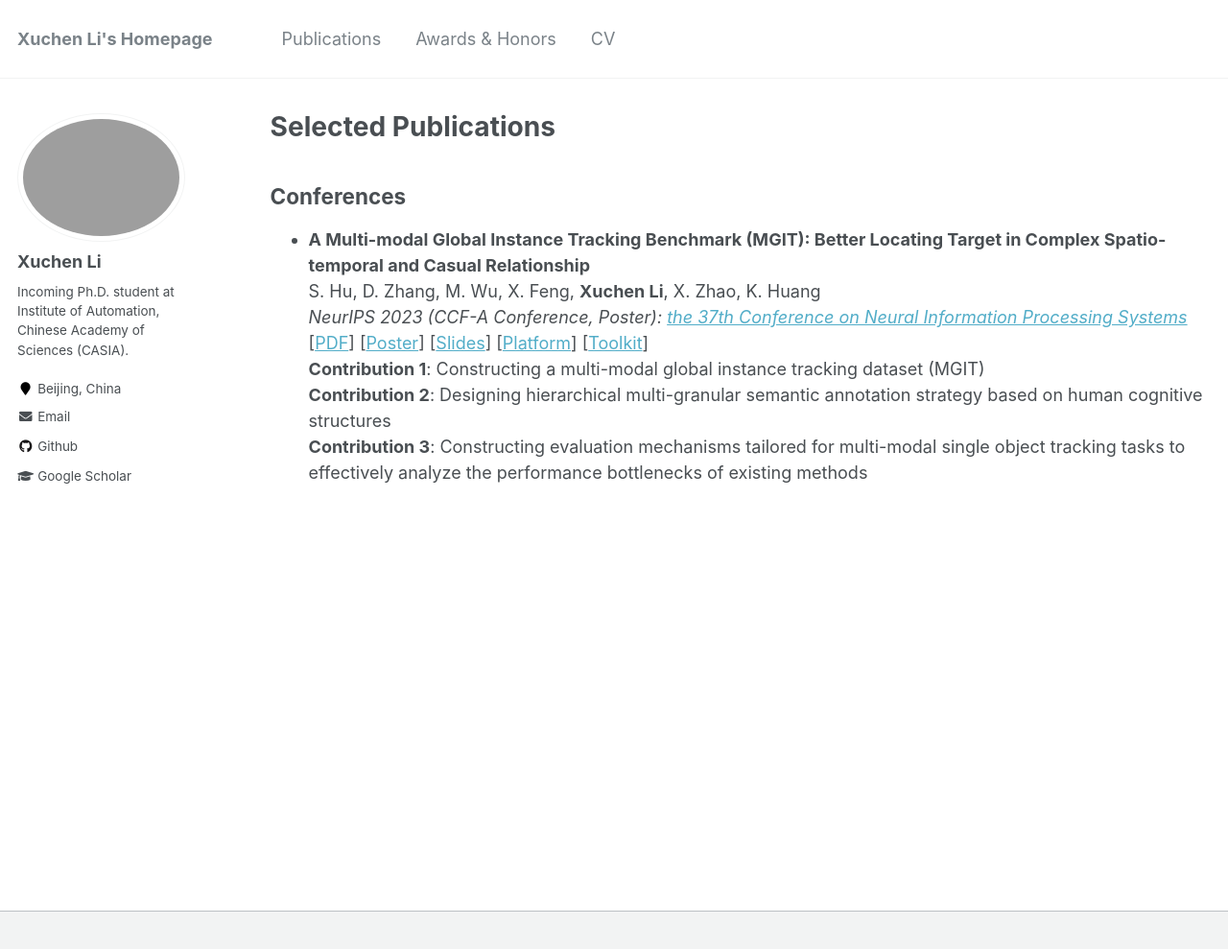
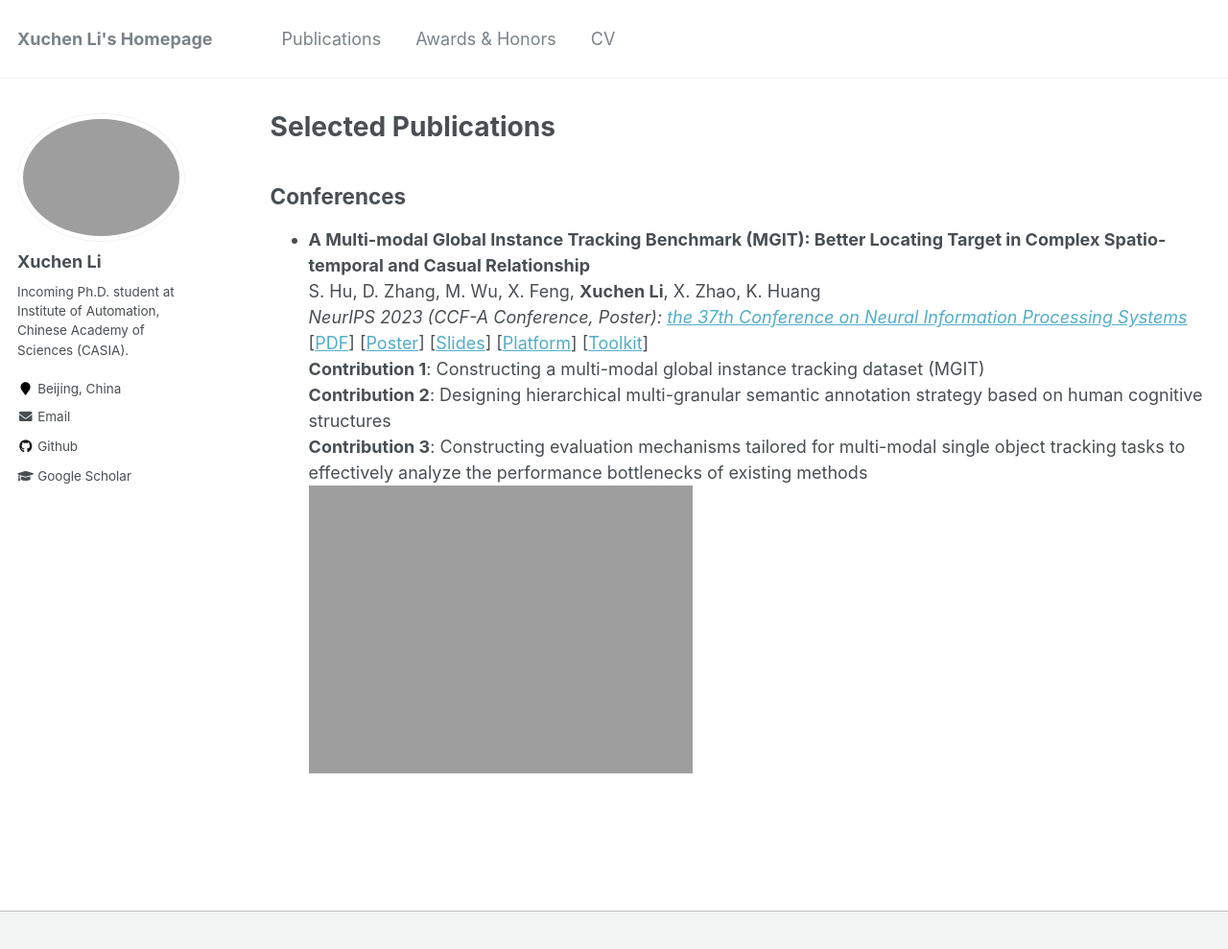
Before and after one commit to Xuchen-Li/Xuchen-Li.github.io, a Jekyll site: the page built from _pages/publications.md, in a window 1280 px wide and 1022 px high. Shown: the top 989 px of the window at 96% size. Built offline with Jekyll 4.4.1, drawn with Linux system fonts in a browser that asks for light colours.

Commit message:
Update publications.md

```diff
--- a/_pages/publications.md
+++ b/_pages/publications.md
@@ -16,3 +16,4 @@ author_profile: true
   **Contribution 1**: Constructing a multi-modal global instance tracking dataset (MGIT)<br>
   **Contribution 2**: Designing hierarchical multi-granular semantic annotation strategy based on human cognitive structures<br>
   **Contribution 3**: Constructing evaluation mechanisms tailored for multi-modal single object tracking tasks to effectively analyze the performance bottlenecks of existing methods
+  ![MGIT_pic](https://xuchen-li.github.io/files/MGIT-pic.png)
```
